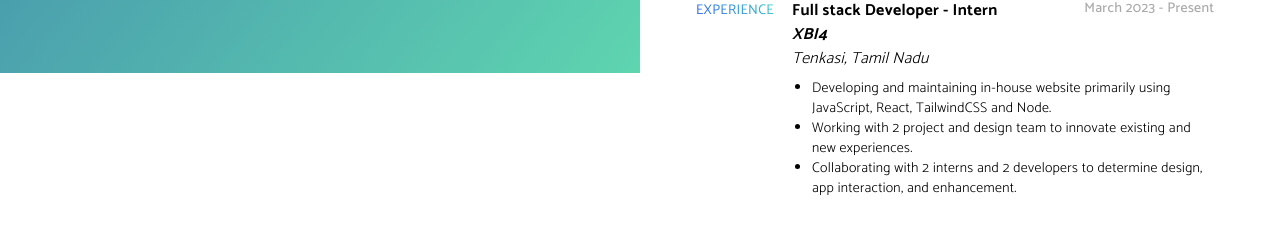
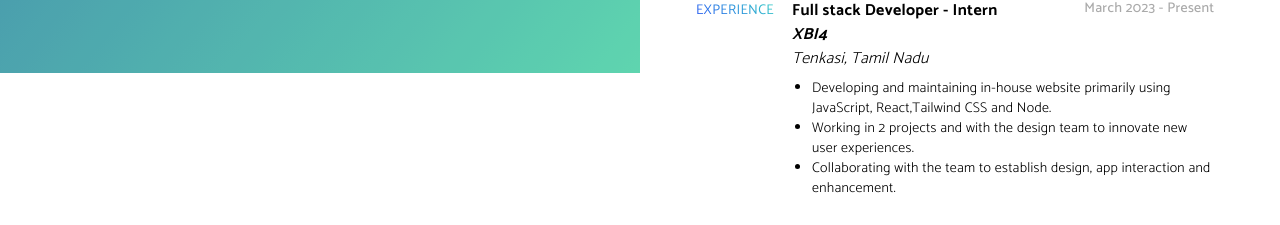
Before and after one commit to Arzzam/My-React-Profile, a React (Create React App) app: page / in a window 1280 px wide. Shown: the part 727-952 px from the top of the page. Built offline with nearby package versions, Linux system fonts and the light colour scheme.

Commit message:
Experience section update

```diff
--- a/src/components/Right Section/Experience.jsx
+++ b/src/components/Right Section/Experience.jsx
@@ -1,6 +1,5 @@
 import React from "react";
 import Content from "../../contents/Content";
-
 
 const Experience = () => {
   return (
@@ -8,10 +7,10 @@ const Experience = () => {
       <h4 className="w-24 sm:w-full">Experience</h4>
       <Content>
         <div className="m-0">
-          <span className="text-base font-bold title">
+          <span className="text-base font-bold title sm:text-sm">
             Full stack Developer - Intern
           </span>
-          <span className="text-sm font-medium float-right text-light">
+          <span className="text-sm font-medium float-right text-light md:text-xs">
             March 2023 - Present
           </span>
         </div>
@@ -26,15 +25,15 @@ const Experience = () => {
           <ul className="p-0 m-0">
             <li className="ml-5 text-sm list-disc">
               Developing and maintaining in-house website primarily using
-              JavaScript, React, TailwindCSS and Node.
+              JavaScript, React,Tailwind CSS and Node.
             </li>
             <li className="ml-5 text-sm list-disc">
-              Working with 2 project and design team to innovate existing and
-              new experiences.
+              Working in 2 projects and with the design team to innovate new
+              user experiences.
             </li>
             <li className="ml-5 text-sm list-disc">
-              Collaborating with 2 interns and 2 developers to determine design,
-              app interaction, and enhancement.
+              Collaborating with the team to establish design, app interaction
+              and enhancement.
             </li>
           </ul>
         </div>
```
